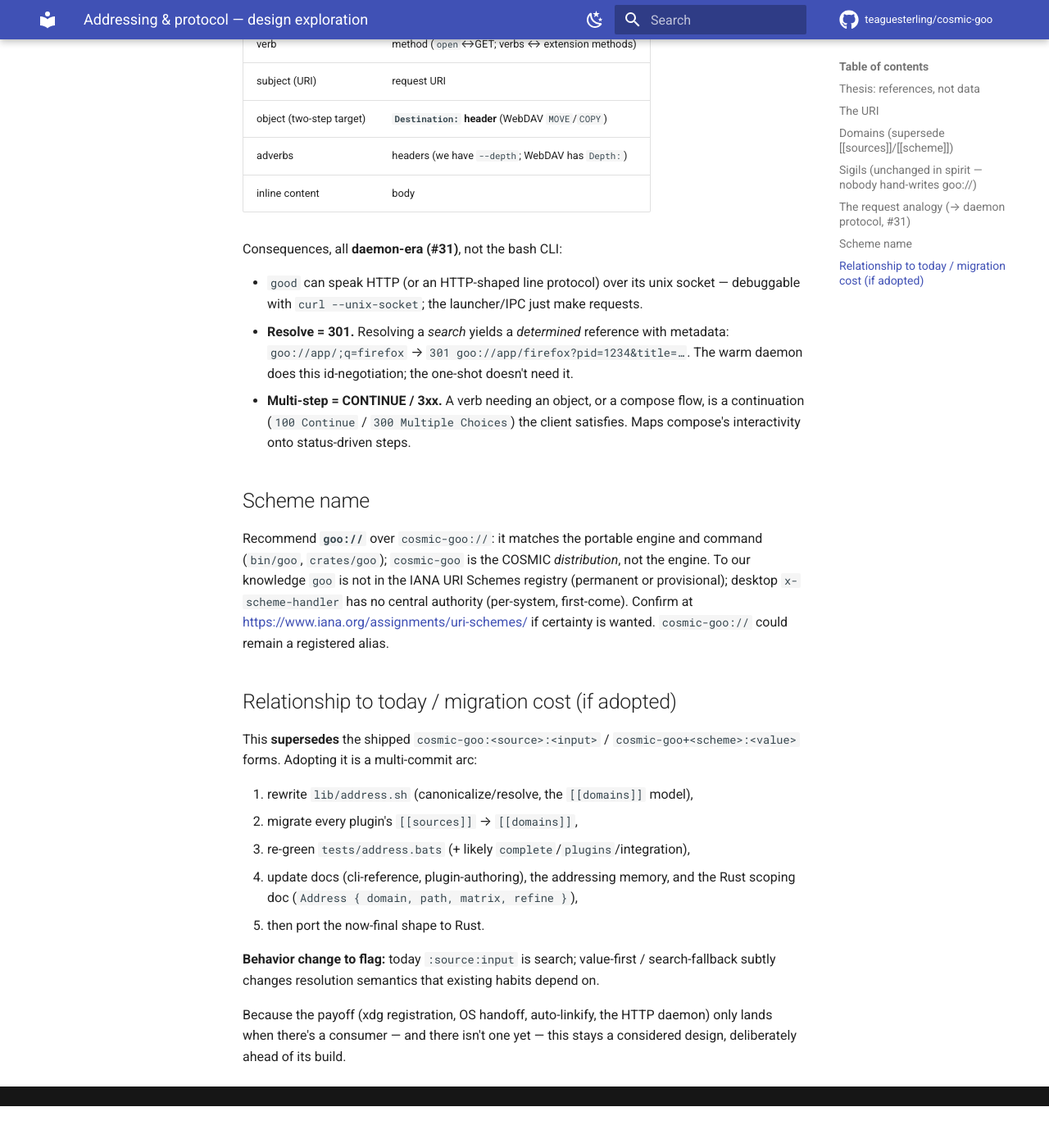
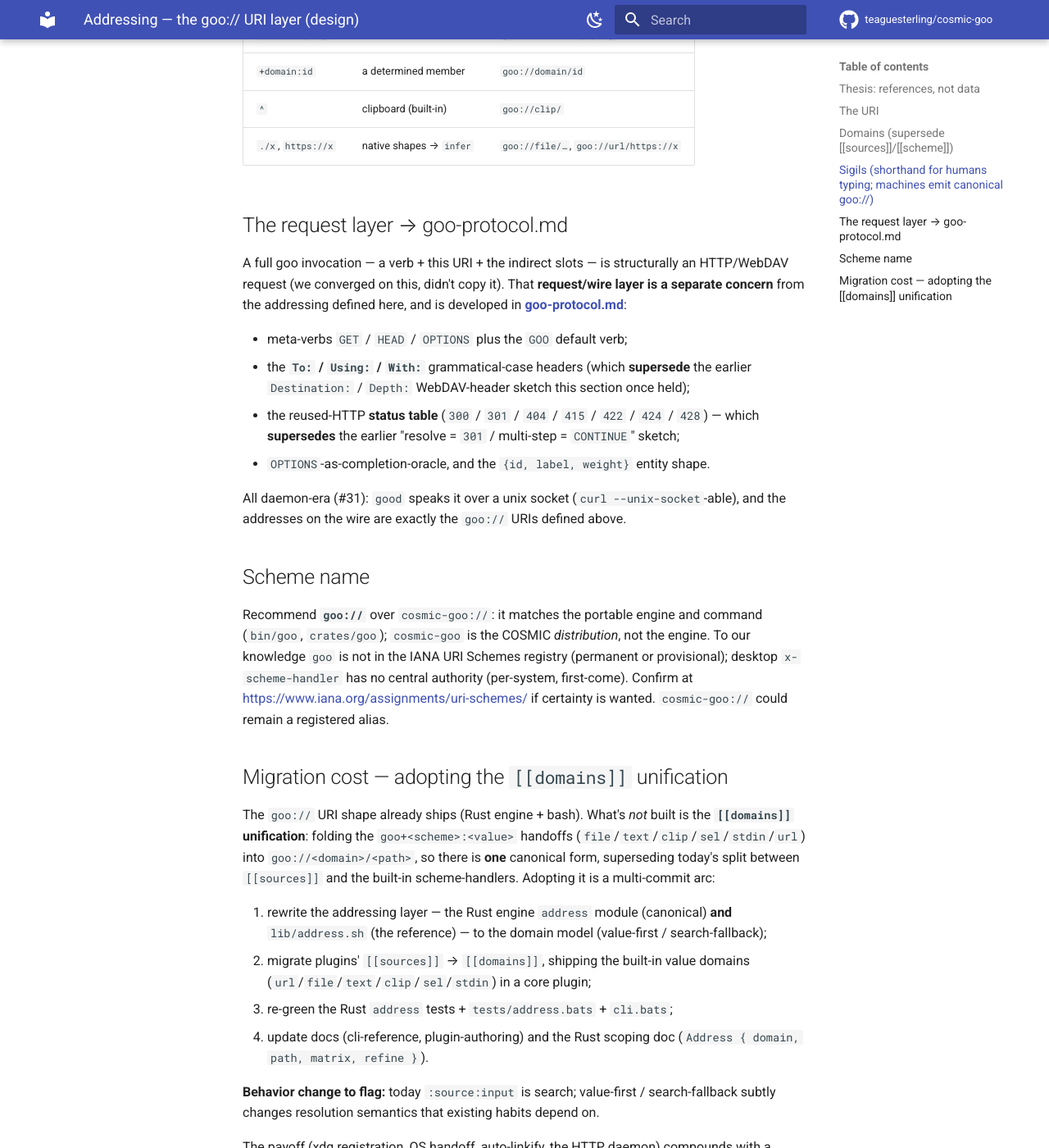
Before and after one commit to teaguesterling/cosmic-goo, an MkDocs documentation site: the page built from doc/design/addressing-and-protocol.md, in a window 1280 px wide and 1400 px high, scrolled down 2528 px. Shown: the whole window at 82% size. Built offline with MkDocs 1.6.1 and Material for MkDocs 9.7.7, drawn with Linux system fonts in a browser that asks for light colours; comment, search, counter and statistics services are not loaded; before the commit the page ends 3877 px from its top, so only the background shows below that; some of the changed text lies outside the part shown.

Commit message:
docs(design): reconcile addressing-and-protocol with goo-protocol
Hoist the layer boundary explicitly instead of letting the two docs
overlap: addressing-and-protocol.md is the **URI layer** (what a goo://
address is — domains, shorthands), goo-protocol.md is the **request/wire
layer** (verbs, To:/Using:/With:, status table, OPTIONS).

- addressing-and-protocol.md: drop the stale "shipped is cosmic-goo: /
  NOT implemented" status (goo:// is shipped; the [[domains]] unification
  is what's not built). Remove the superseded §"request analogy"
  (Destination:/Depth:/301/CONTINUE) and hand it off to goo-protocol.md.
  Reframe Sigils as "shorthand for humans; machines emit canonical goo://"
  with a TBD note that the built-in sigil *selection* is under review.
  Retitle the migration section as the [[domains]] unification (Rust-first).
- goo-protocol.md: header now states it IS the request layer that the
  addressing doc's request-analogy was handed off to (no longer "not a
  unilateral replacement"); fix the stale "v1 ships cosmic-goo:" line.

Docs build clean. The sigil-model redesign is intentionally NOT in this
commit — it's a separate design decision (proposed next).

Co-Authored-By: Claude Opus 4.7 (1M context) <noreply@anthropic.com>

```diff
--- a/doc/design/addressing-and-protocol.md
+++ b/doc/design/addressing-and-protocol.md
@@ -1,13 +1,17 @@
-# Addressing & protocol — design exploration
+# Addressing — the goo:// URI layer (design)
 
-> **Status: considered, NOT implemented in v1.** This captures a design
-> conversation (2026-05-25) about evolving goo's canonical URI into a
-> REST/WebDAV-shaped addressing + protocol model. The *shipped* addressing is
-> still `cosmic-goo:<source>:<input>` / `cosmic-goo+<scheme>:<value>` (see
-> [cli-reference](../cli-reference.md#subject-addressing)). Revisit this when a
-> real consumer exists (launcher meta-plugin #38, daemon #31, or xdg scheme
-> registration) — not before. The Rust port (rust-port-scoping.md) targets the
-> *current* form unless/until this is adopted.
+> **Status: the URI layer.** Defines what a goo address *is* —
+> `goo://<domain>/<path>[;matrix][?refine]`, the domain model, and the human
+> shorthands. The `goo://` URI shape is **shipped** (the Rust engine and bash
+> both resolve it; see [cli-reference](../cli-reference.md#subject-addressing)).
+> The `[[domains]]` **unification** below — folding the `goo+<scheme>:<value>`
+> handoffs (`file`/`text`/`clip`/…) into `goo://<domain>/<path>` so there is one
+> canonical form — is **not built yet**; it's the next addressing step.
+>
+> The **request/wire layer** — how a verb + this URI + headers *travel* (the
+> meta-verbs, case headers, status codes) — is a separate concern, developed in
+> **[goo-protocol.md](./goo-protocol.md)**. This doc defines the address; that
+> doc consumes it.
 
 ## Thesis: references, not data
 
@@ -75,7 +79,19 @@ empty authority route through `infer`; searching is always an explicit act.
 `file` path encoding: absolute by default, `~` = home, `.`/`..` = cwd-relative
 (context-dependent, may not exist).
 
-## Sigils (unchanged in spirit — nobody hand-writes `goo://`)
+## Sigils (shorthand for humans typing; machines emit canonical `goo://`)
+
+Sigils are a **terminal convenience** — shorthands a person types instead of a
+full `goo://` URI. Machines (`goo-compose`, the launcher, any IPC) emit the
+canonical `goo://` form directly; they don't go through sigils.
+
+> **NOTE — under review (TBD).** The built-in sigil *selection* below predates the
+> domain model and is being rethought. Direction: sigils are primarily a
+> **user-defined alias tool** (`[[sigils]]`); the built-in set should be minimal.
+> Value-first/search-fallback collapses value-vs-query in most cases, so the only
+> distinction that genuinely needs a marker is *forcing* search; `^` is just a
+> clipboard convenience; un-domained input routes through `infer`. A separate
+> design pass will settle the final set — see the sigil-model discussion.
 
 | you type | means | canonical |
 |---|---|---|
@@ -84,29 +100,23 @@ empty authority route through `infer`; searching is always an explicit act.
 | `^` | clipboard (built-in) | `goo://clip/` |
 | `./x`, `https://x` | native shapes → `infer` | `goo://file/…`, `goo://url/https://x` |
 
-## The request analogy (→ daemon protocol, #31)
+## The request layer → goo-protocol.md
 
-A full goo invocation is structurally an HTTP/WebDAV request — we converged on
-this, didn't copy it:
+A full goo invocation — a verb + this URI + the indirect slots — is structurally
+an HTTP/WebDAV request (we converged on this, didn't copy it). That **request/wire
+layer is a separate concern** from the addressing defined here, and is developed
+in **[goo-protocol.md](./goo-protocol.md)**:
 
-| goo | HTTP / WebDAV |
-|---|---|
-| verb | method (`open`↔GET; verbs ↔ extension methods) |
-| subject (URI) | request URI |
-| object (two-step target) | **`Destination:` header** (WebDAV `MOVE`/`COPY`) |
-| adverbs | headers (we have `--depth`; WebDAV has `Depth:`) |
-| inline content | body |
+- meta-verbs `GET` / `HEAD` / `OPTIONS` plus the `GOO` default verb;
+- the **`To:` / `Using:` / `With:`** grammatical-case headers (which **supersede**
+  the earlier `Destination:` / `Depth:` WebDAV-header sketch this section once held);
+- the reused-HTTP **status table** (`300` / `301` / `404` / `415` / `422` / `424`
+  / `428`) — which **supersedes** the earlier "resolve = `301` / multi-step =
+  `CONTINUE`" sketch;
+- `OPTIONS`-as-completion-oracle, and the `{id, label, weight}` entity shape.
 
-Consequences, all **daemon-era (#31)**, not the bash CLI:
-
-- `good` can speak HTTP (or an HTTP-shaped line protocol) over its unix socket —
-  debuggable with `curl --unix-socket`; the launcher/IPC just make requests.
-- **Resolve = 301.** Resolving a *search* yields a *determined* reference with
-  metadata: `goo://app/;q=firefox` → `301 goo://app/firefox?pid=1234&title=…`.
-  The warm daemon does this id-negotiation; the one-shot doesn't need it.
-- **Multi-step = CONTINUE / 3xx.** A verb needing an object, or a compose flow,
-  is a continuation (`100 Continue` / `300 Multiple Choices`) the client
-  satisfies. Maps compose's interactivity onto status-driven steps.
+All daemon-era (#31): `good` speaks it over a unix socket (`curl --unix-socket`-able),
+and the addresses on the wire are exactly the `goo://` URIs defined above.
 
 ## Scheme name
 
@@ -117,22 +127,25 @@ the engine. To our knowledge `goo` is not in the IANA URI Schemes registry
 (per-system, first-come). Confirm at <https://www.iana.org/assignments/uri-schemes/>
 if certainty is wanted. `cosmic-goo://` could remain a registered alias.
 
-## Relationship to today / migration cost (if adopted)
+## Migration cost — adopting the `[[domains]]` unification
 
-This **supersedes** the shipped `cosmic-goo:<source>:<input>` /
-`cosmic-goo+<scheme>:<value>` forms. Adopting it is a multi-commit arc:
+The `goo://` URI shape already ships (Rust engine + bash). What's *not* built is
+the **`[[domains]]` unification**: folding the `goo+<scheme>:<value>` handoffs
+(`file`/`text`/`clip`/`sel`/`stdin`/`url`) into `goo://<domain>/<path>`, so there
+is **one** canonical form, superseding today's split between `[[sources]]` and the
+built-in scheme-handlers. Adopting it is a multi-commit arc:
 
-1. rewrite `lib/address.sh` (canonicalize/resolve, the `[[domains]]` model),
-2. migrate every plugin's `[[sources]]` → `[[domains]]`,
-3. re-green `tests/address.bats` (+ likely `complete`/`plugins`/integration),
-4. update docs (cli-reference, plugin-authoring), the addressing memory, and the
-   Rust scoping doc (`Address { domain, path, matrix, refine }`),
-5. then port the now-final shape to Rust.
+1. rewrite the addressing layer — the Rust engine `address` module (canonical)
+   **and** `lib/address.sh` (the reference) — to the domain model (value-first /
+   search-fallback);
+2. migrate plugins' `[[sources]]` → `[[domains]]`, shipping the built-in value
+   domains (`url`/`file`/`text`/`clip`/`sel`/`stdin`) in a core plugin;
+3. re-green the Rust `address` tests + `tests/address.bats` + `cli.bats`;
+4. update docs (cli-reference, plugin-authoring) and the Rust scoping doc
+   (`Address { domain, path, matrix, refine }`).
 
 **Behavior change to flag:** today `:source:input` is search; value-first /
-search-fallback subtly changes resolution semantics that existing habits depend
-on.
+search-fallback subtly changes resolution semantics that existing habits depend on.
 
-Because the payoff (xdg registration, OS handoff, auto-linkify, the HTTP daemon)
-only lands when there's a consumer — and there isn't one yet — this stays a
-considered design, deliberately ahead of its build.
+The payoff (xdg registration, OS handoff, auto-linkify, the HTTP daemon) compounds
+with a consumer — so adopt it alongside `goo-compose`/the launcher, not in a vacuum.
```
Also changed, not shown: doc/design/goo-protocol.md (+12 -11 lines).
